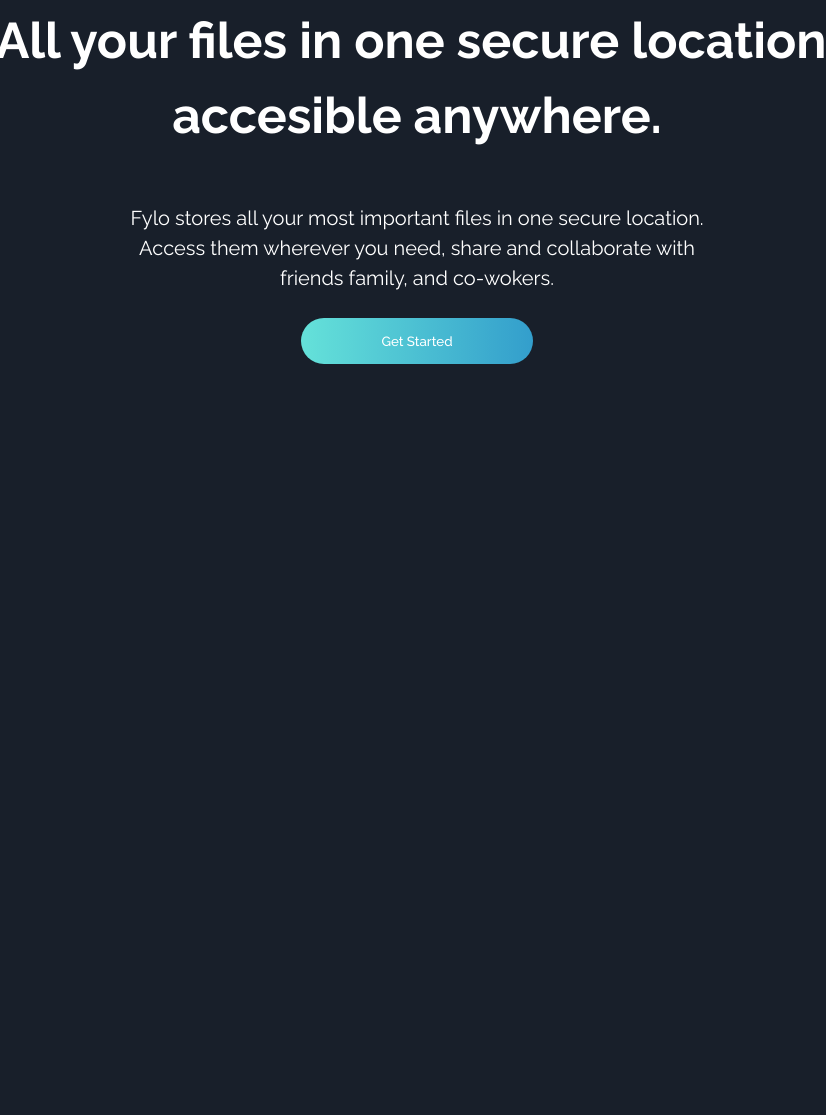
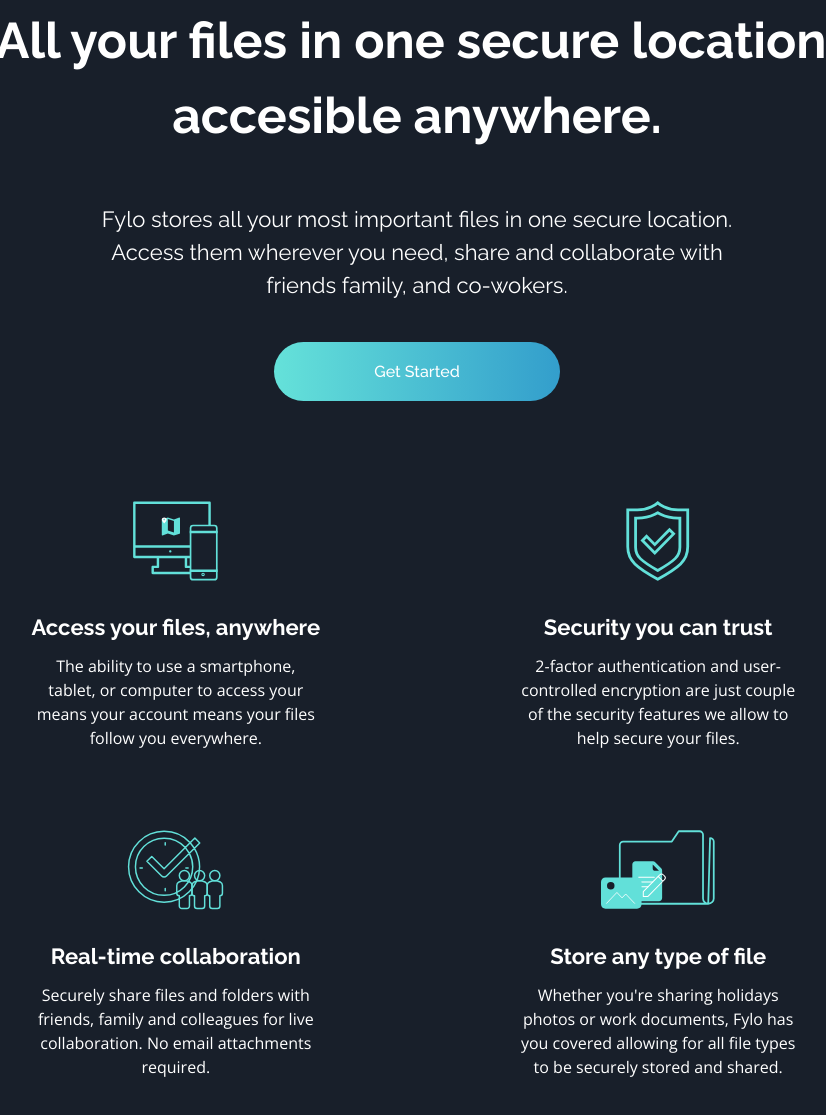
Before and after one commit to CarloS-x18/fyloLandingPage, a plain HTML site: page index.html in a window 1280 px wide. Shown: the part 771-1886 px from the top of the page, without its empty margins (223-1049 px from the left). Before the commit the page ends 1143 px from the top, so only its background shows below. Drawn offline with nearby package versions, Linux system fonts and the light colour scheme.

Commit message:
cards de información finalizadas

```diff
--- a/index.html
+++ b/index.html
@@ -39,6 +39,32 @@
       </div>
     </section>
 
+    <div class="cards">
+      <div class="card">
+        <img src="src/images/icon-access-anywhere.svg" alt="icono acceso">
+        <h2>Access your files, anywhere</h2>
+        <p>The ability to use a smartphone, tablet, or computer to access your means your account means your files follow you everywhere.</p>
+      </div>
+
+      <div class="card">
+        <img src="src/images/icon-security.svg">
+        <h2>Security you can trust</h2>
+        <p>2-factor authentication and user-controlled encryption are just couple of the security features we allow to help secure your files.</p>
+      </div>
+
+      <div class="card">
+        <img src="src/images/icon-collaboration.svg">
+        <h2>Real-time collaboration</h2>
+        <p>Securely share files and folders with friends, family and colleagues for live collaboration. No email attachments required.</p>
+      </div>
+
+      <div class="card">
+        <img src="src/images/icon-any-file.svg">
+        <h2>Store any type of file</h2>
+        <p>Whether you're sharing holidays photos or work documents, Fylo has you covered allowing for all file types to be securely stored and shared.</p>
+      </div>
+    </div><!-- .cards -->
+
   </main>
 
 
--- a/src/css/styles.css
+++ b/src/css/styles.css
@@ -35,6 +35,20 @@ h1, h2, h3, p {
 }
 h1, h2, h3 {
     font-family: var(--f_heading);
+}
+h2 {
+    font-size: 1.8rem;
+}
+p {
+    font-size: 1.4rem;
+}
+@media (min-width: 1280px) {
+    h2 {
+        font-size: 2.2rem;
+    }
+    p {
+        font-size: 1.6rem;
+    }
 }
 
 
@@ -91,7 +105,7 @@ h1, h2, h3 {
 }
 .info-principal__text {
     text-align: center;
-    width: min(86%);
+    width: min(84%);
 }
 .info-principal__text h1 {
     font-size: 2.4rem;
@@ -101,7 +115,6 @@ h1, h2, h3 {
 .info-principal__text p {
     font-family: var(--f_heading);
     margin-bottom: 3rem;
-    font-size: 1.5rem;
     line-height: 1.5;
 }
 .info-principal__text button {
@@ -127,8 +140,49 @@ h1, h2, h3 {
     }
     .info-principal__text p {
         margin: 0 auto;
-        width: 60rem;
-        font-size: 2rem;
-        margin-bottom: 2.5rem;
+        width: 68rem;
+        font-size: 2.2rem;
+        margin-bottom: 4rem;
+    }
+    .info-principal__text button {
+        font-size: 1.6rem;
+        padding: 2rem 10rem;
     }
 }
+
+/* Cards de Información */
+.cards {
+    margin: 13rem 0;
+}
+.card {
+    margin: 0 2rem 10rem 2rem;
+    display: flex;
+    flex-direction: column;
+    align-items: center;
+    text-align: center;
+    line-height: 1.5;
+}
+.card img {
+    height: 6.5rem;
+    margin-bottom: 3rem;
+}
+.card h2{
+    margin-bottom:1rem;
+}
+@media (min-width: 1280px) {
+    .cards {
+        margin: 10rem auto;
+        display: grid;
+        grid-template-columns: 1fr 1fr;
+        width: 70%;
+        gap: 8rem;
+    }
+    .card {
+        width: 72%;
+        margin: 0 auto;
+
+    }
+    .card img {
+        height: 8rem;
+    }
+}
```
